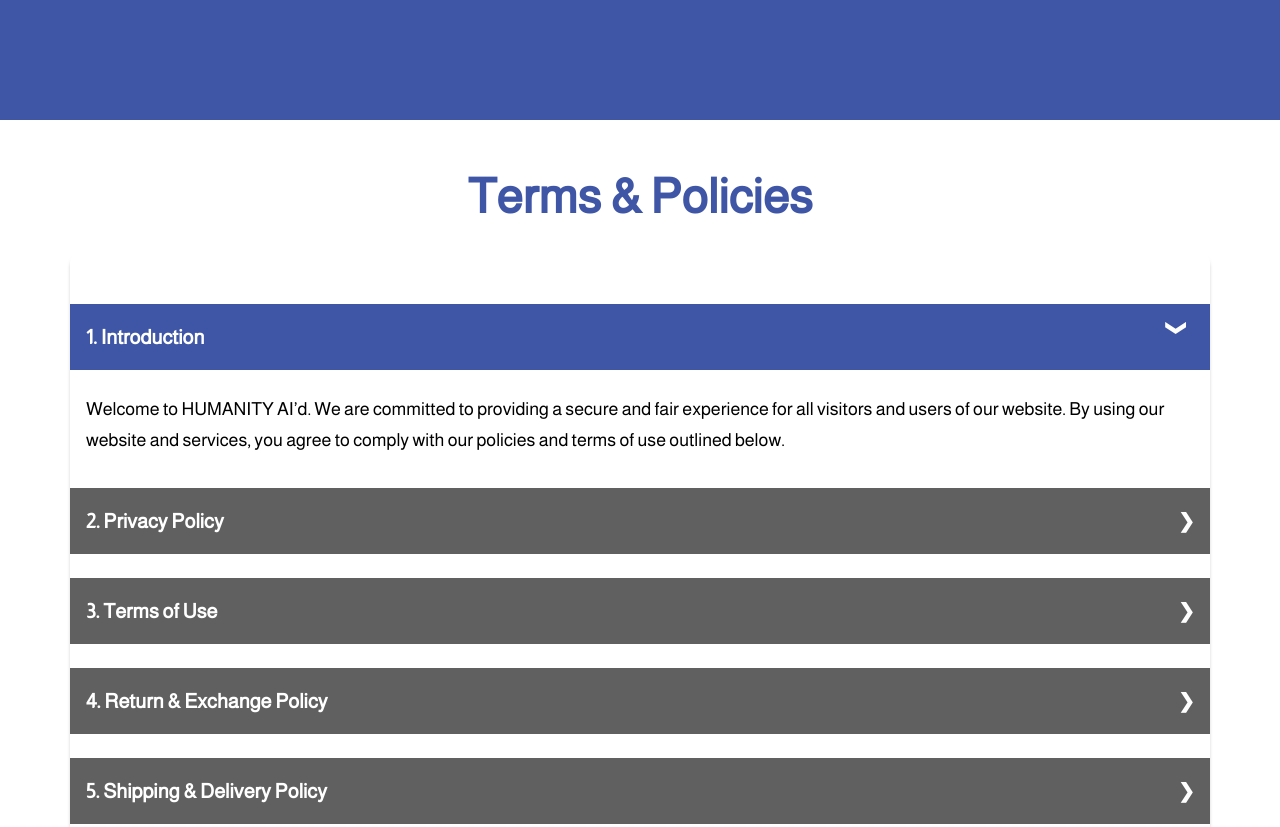
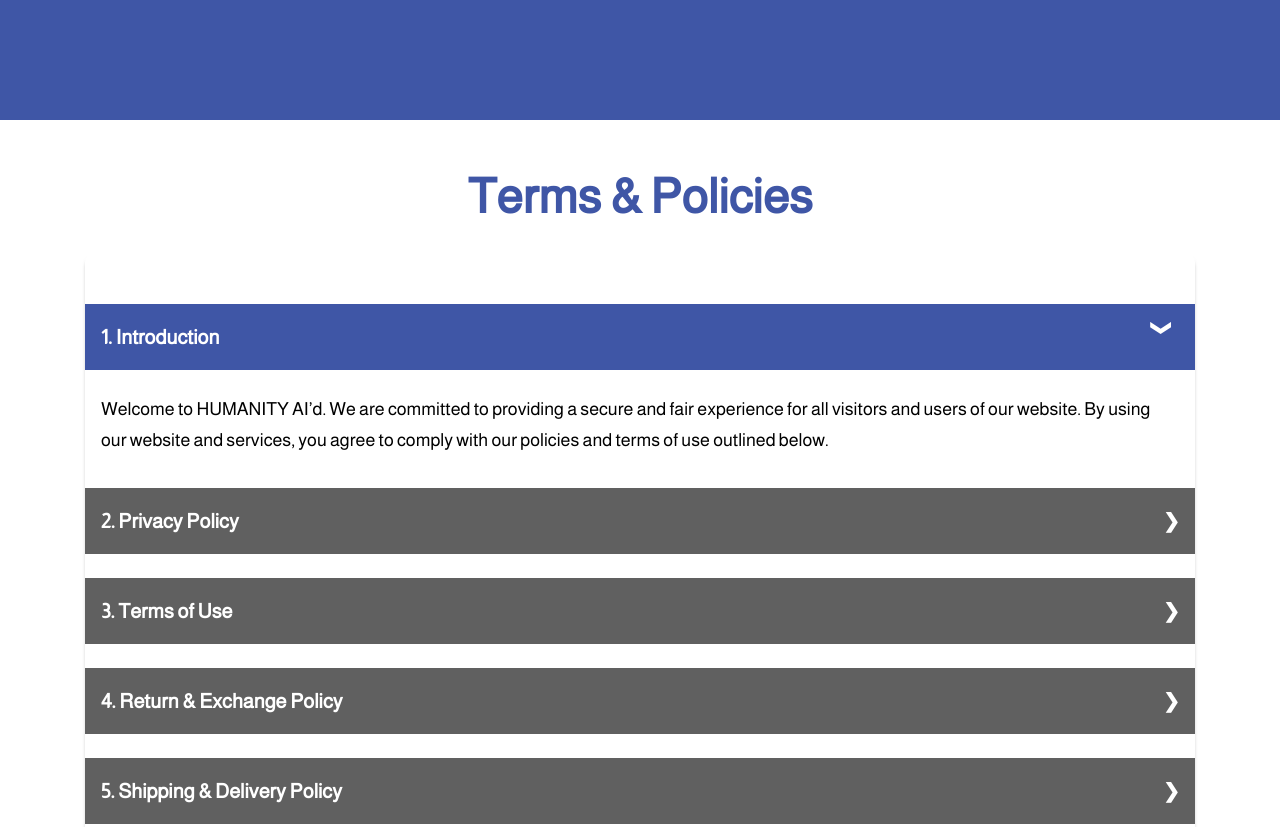
Before and after one commit to Roaa002/p1, a plain HTML site: page Privacy.html in a window 1280 px wide. Shown: the part 360-1187 px from the top of the page. Drawn offline with Linux system fonts and the light colour scheme; files whose address does not match are found by name; a web font is replaced by a local one.

Commit message:
Update Privacy.html

```diff
--- a/Privacy.html
+++ b/Privacy.html
@@ -200,7 +200,7 @@
 
 
 
-        <div class="container-xxl py-5 wow fadeInUp" data-wow-delay="0.1s">
+        <div class="container py-5 wow fadeInUp" data-wow-delay="0.1s">
             <div class="container">
                 <div class="text-center">
                     <h6 class="section-title bg-white text-center text-primary px-3">Terms & Policies</h6>
```
